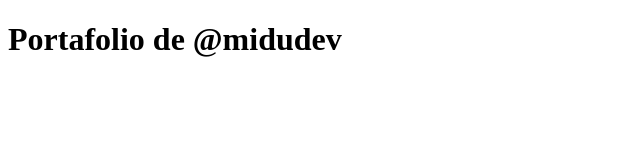
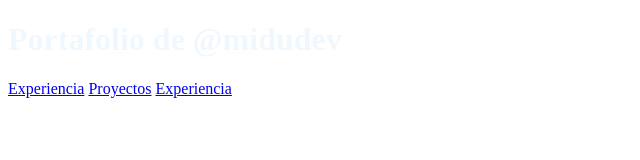
Before and after one commit to boasman/DESARROLLO-WEB-MIDUU, a plain HTML site: page HTML/index.html in a window 1280 px wide. Shown: the whole page, without its empty margins (0-640 px from the left). Drawn offline with Linux system fonts and the light colour scheme.

Commit message:
se agrego elemento index.html en la carpeta de css

```diff
--- a/HTML/index.html
+++ b/HTML/index.html
@@ -4,10 +4,21 @@
     <meta charset="UTF-8">
     <meta name="viewport" content="width=device-width, initial-scale=1.0">
     <title>Document</title>
+    <style>
+        h1{
+            color: aliceblue;
+        }
+    </style>
 </head>
 <body>
     <header>
-        <h1>Portafolio de @midudev</h1>
+        <h1>Portafolio de @midudev </h1>
+
+        <nav>
+            <a href="#experiencia">Experiencia</a>
+            <a href="#proyectos">Proyectos</a>
+            <a href="#experiencia">Experiencia</a>
+        </nav>
     </header>
 </body>
 </html>
```
Also changed, not shown: CSS/index.html (added, +13 -0 lines), CSS/style.css (added).
